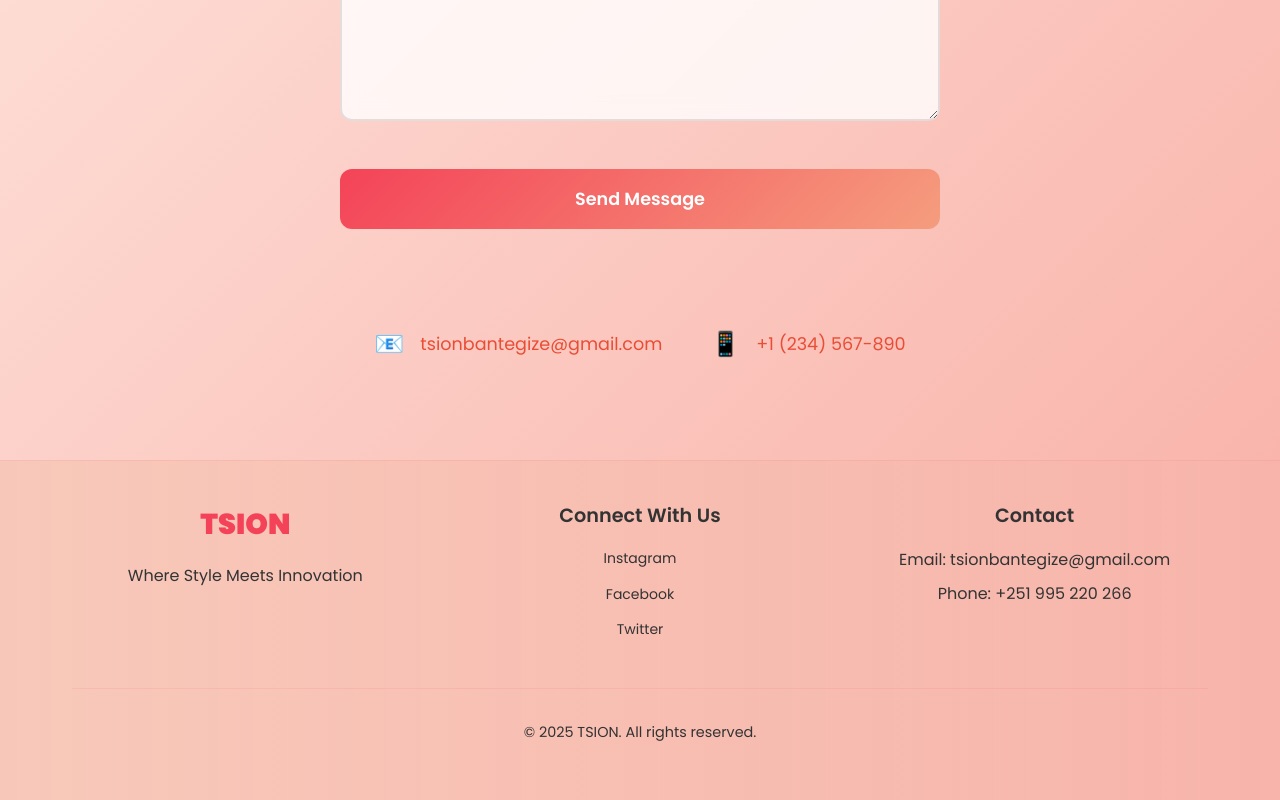
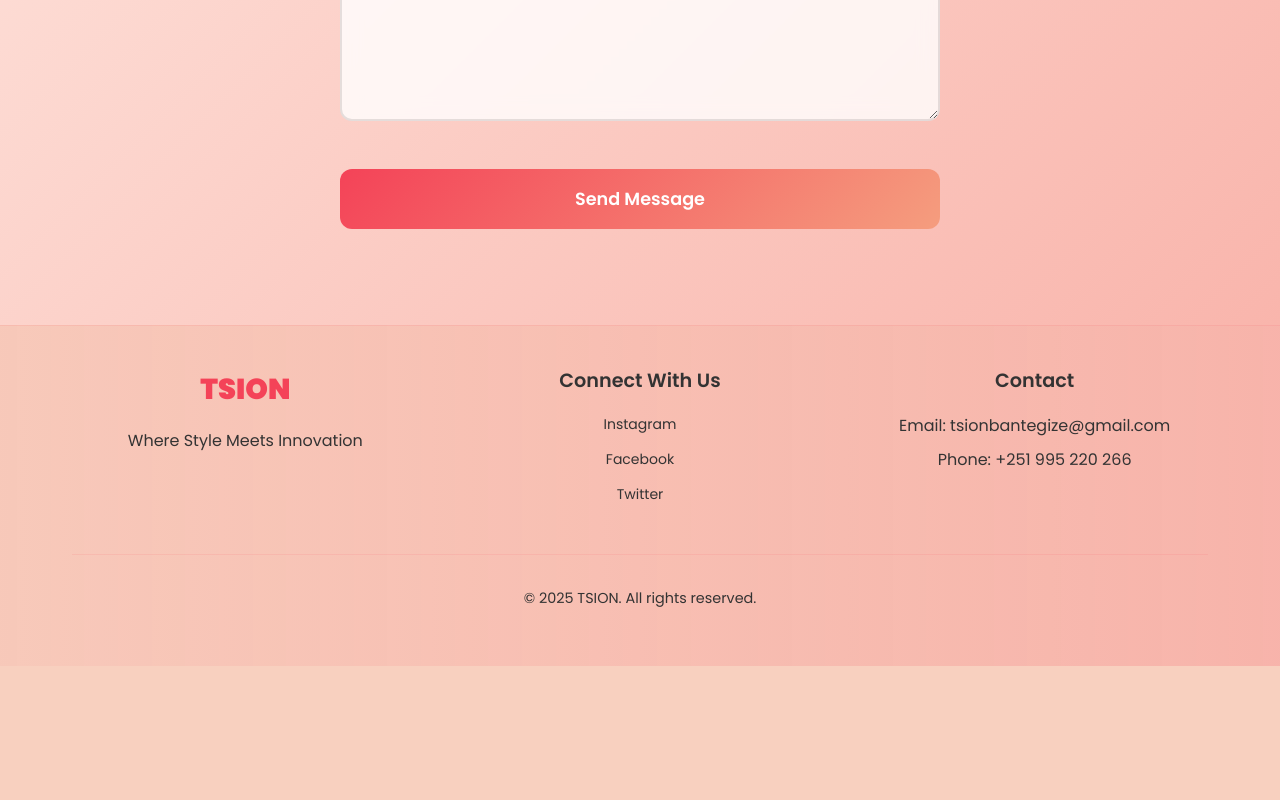
Before and after one commit to tsionbantegize16/fashion-design-web-app-sample, a React (Create React App) app: page / in a window 1280 px wide. Shown: the part 9999-10799 px from the top of the page. After the commit the page ends 10665 px from the top, so only its background shows below. Built offline with nearby package versions, Linux system fonts and the light colour scheme; the HTML template or start-up script is replaced by a standard one.

Commit message:
update the contact section

```diff
--- a/src/components/ContactSection.js
+++ b/src/components/ContactSection.js
@@ -128,21 +128,6 @@ const ContactSection = () => {
             {isSubmitting ? "Sending..." : "Send Message"}
           </motion.button>
         </motion.form>
-
-        <motion.div className="contact-info" variants={itemVariants}>
-          <div className="info-item">
-            <span className="info-icon">📧</span>
-            <a href="mailto:tsionbantegize@gmail.com" className="info-link">
-              tsionbantegize@gmail.com
-            </a>
-          </div>
-          <div className="info-item">
-            <span className="info-icon">📱</span>
-            <a href="tel:+251995220266" className="info-link">
-              +1 (234) 567-890
-            </a>
-          </div>
-        </motion.div>
       </div>
     </motion.section>
   );
```
